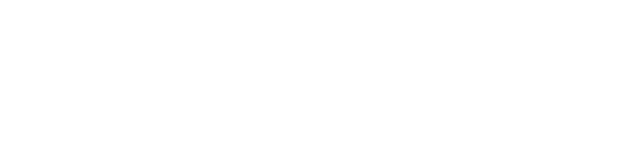
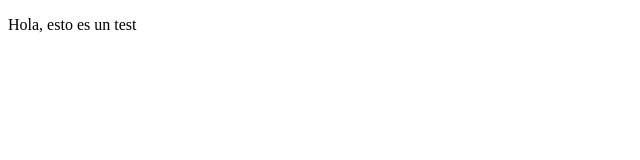
Before and after one commit to Fye-boop/Test, a plain HTML site: page index.html in a window 1280 px wide. Shown: the whole page, without its empty margins (0-640 px from the left). Drawn offline with Linux system fonts and the light colour scheme.

Commit message:
Update index.html

```diff
--- a/index.html
+++ b/index.html
@@ -6,6 +6,6 @@
     <title>index</title>
 </head>
 <body>
-
+    <p>Hola, esto es un test</p>
 </body>
 </html>
```
